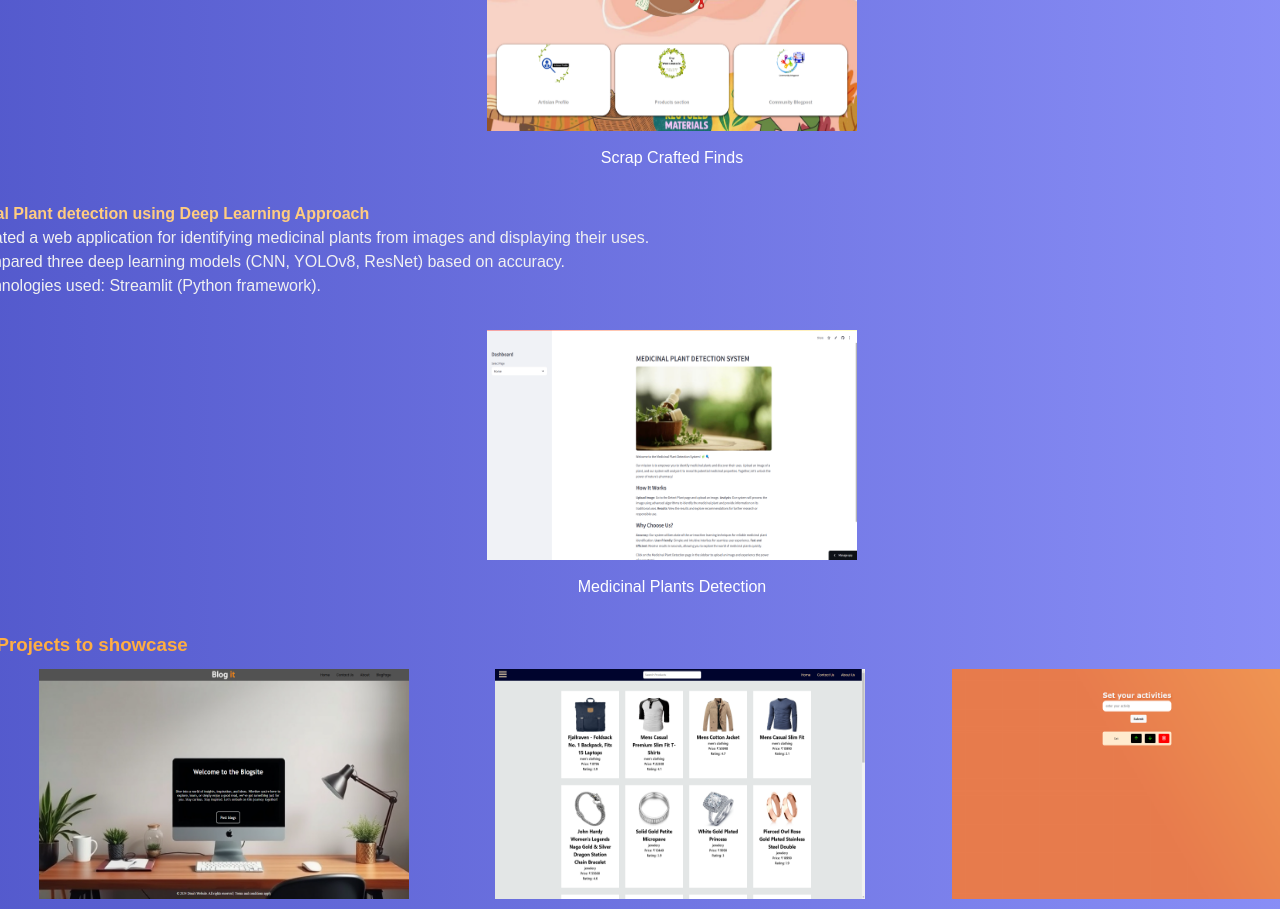
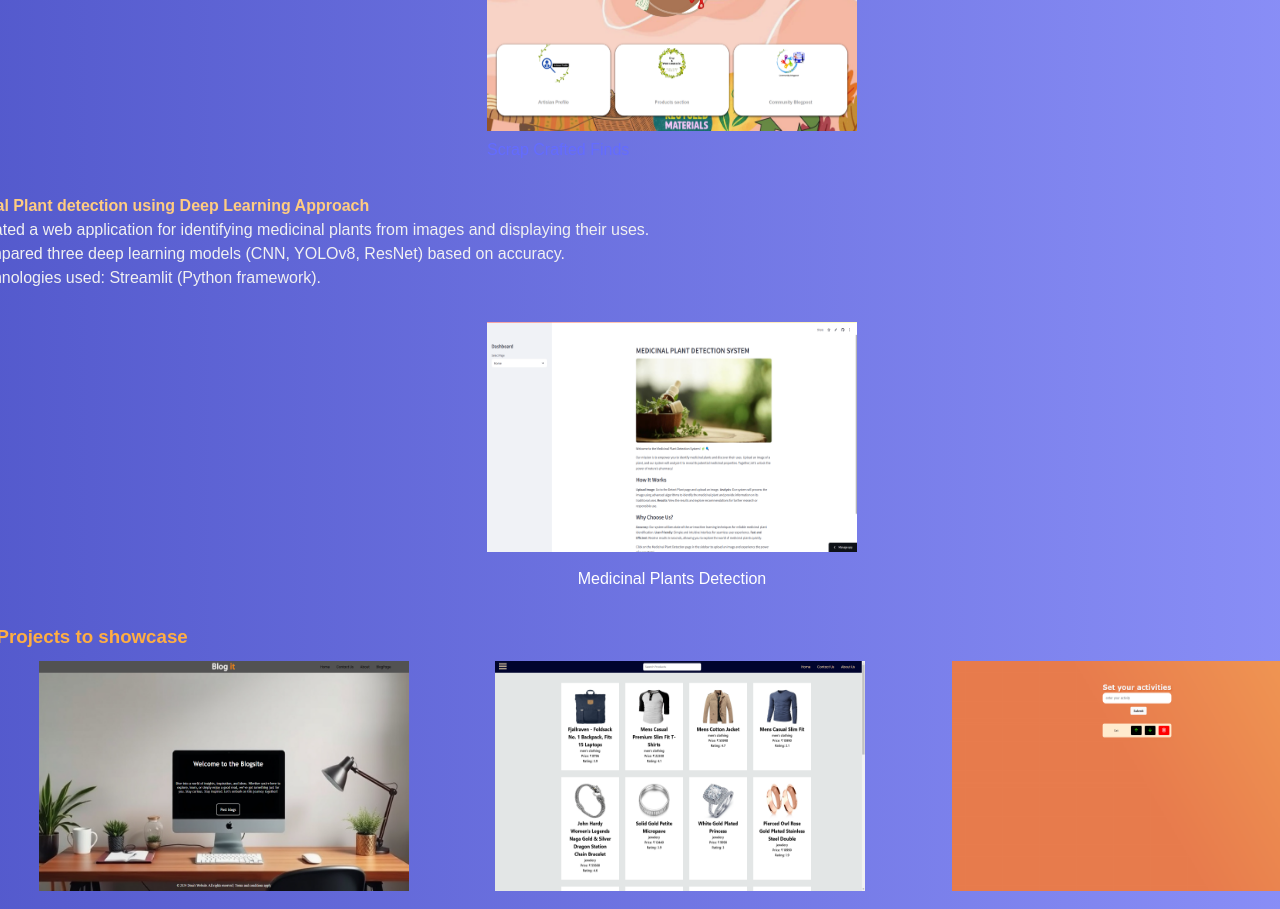
Before and after one commit to Denybix/my-portfolio, a React (Vite) app: page / in a window 1280 px wide. Shown: the part 1700-2609 px from the top of the page. Built offline with nearby package versions, Linux system fonts and the light colour scheme.

Commit message:
Update Commit

```diff
--- a/src/home.css
+++ b/src/home.css
@@ -201,12 +201,7 @@ body {
     margin-bottom: 2rem;
 }
 
-.academic-project-link p
-{
-    color: white;
-    text-align: center;
-    margin-top: 0.5rem;
-}
+
 .academic-project-link-second
 {
     display:flex;
```
